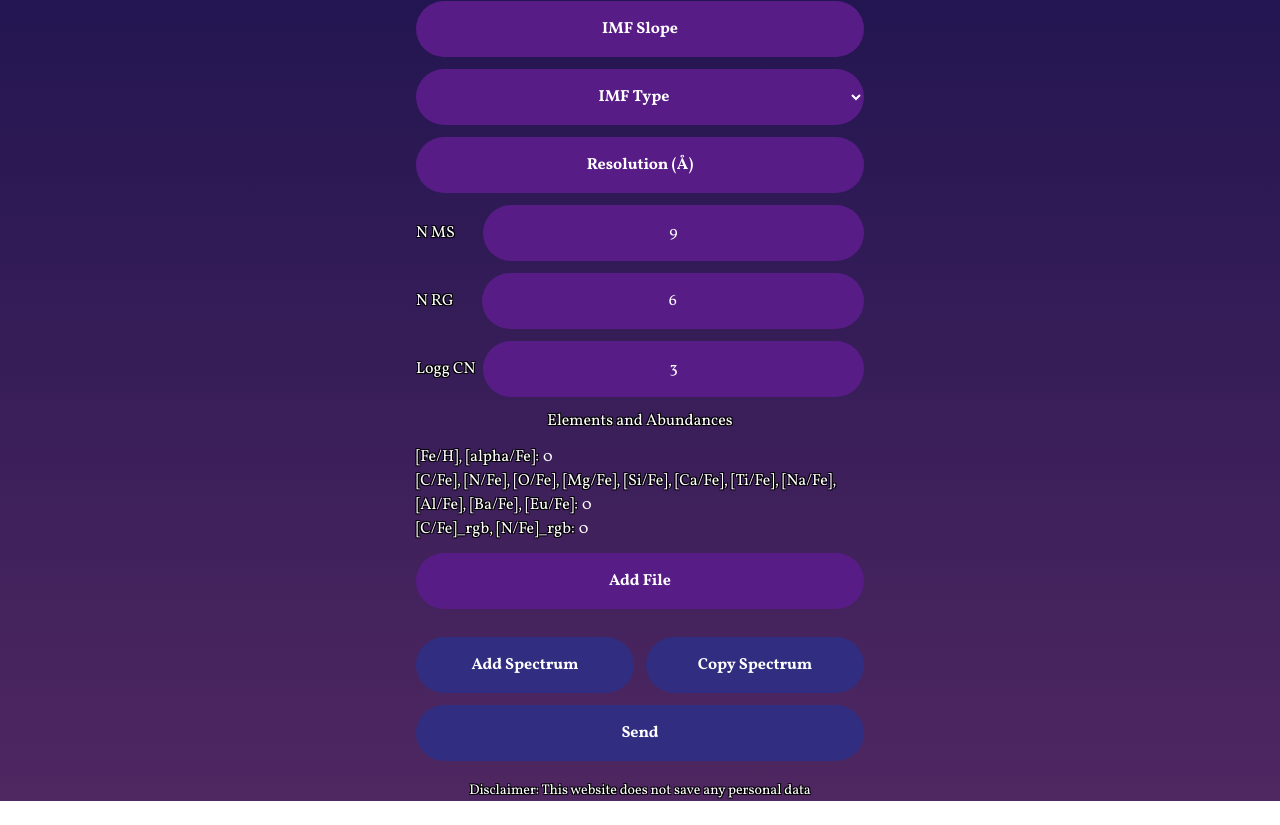
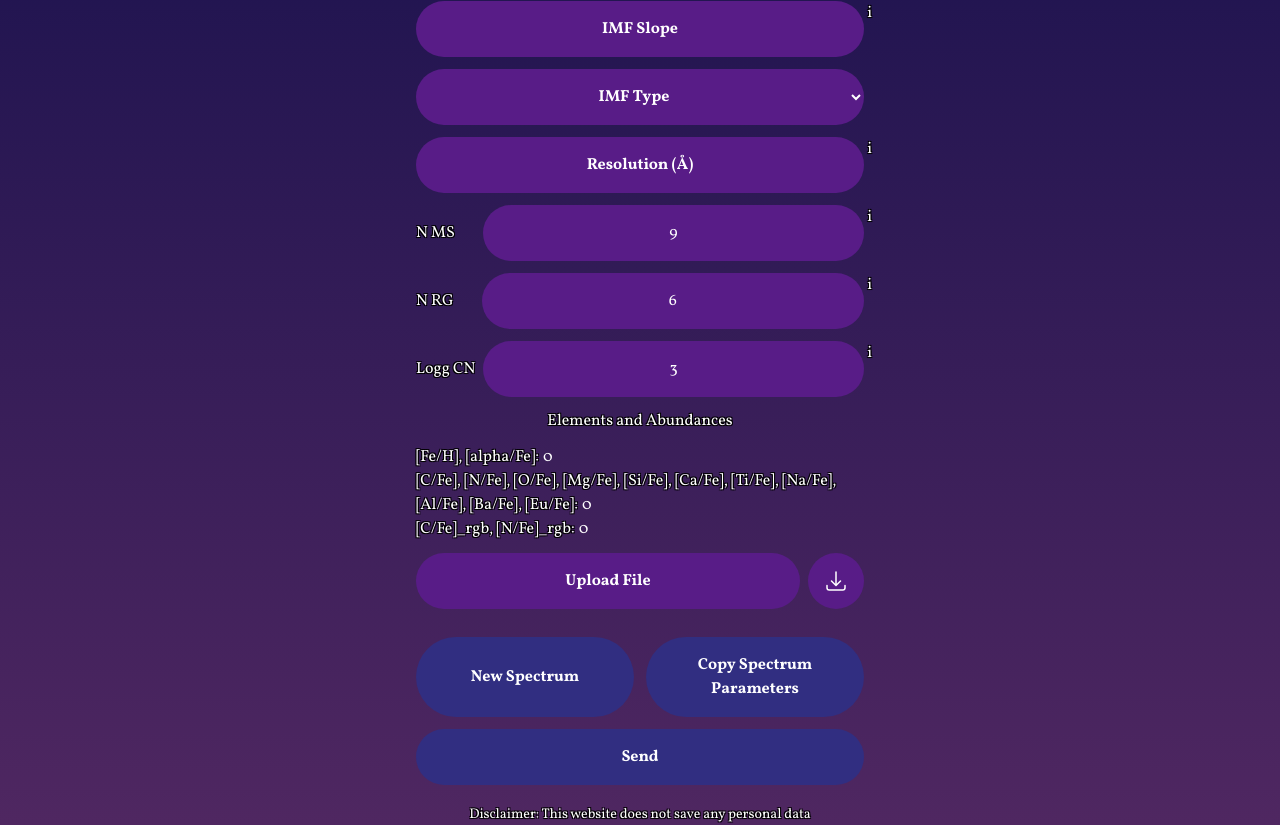
Before and after one commit to MiliArizla/ssps-website, a Next.js app: page / in a window 1280 px wide. Shown: the part 567-1392 px from the top of the page. Before the commit the page ends 1368 px from the top, so only its background shows below. Built offline with nearby package versions, Linux system fonts and the light colour scheme.

Commit message:
Added the info and tooltip

```diff
--- /dev/null
+++ b/app/InfoTooltip.component.tsx
@@ -0,0 +1,21 @@
+import React from "react";
+
+export interface InfoToolTipProps {
+  information: string;
+}
+
+export const InfoToolTip: React.FC<
+  React.PropsWithChildren<InfoToolTipProps>
+> = ({ information, children }) => {
+  return (
+    <div className="relative w-full">
+      <span
+        className="info-button absolute -right-2 cursor-pointer"
+        title={information}
+      >
+        i
+      </span>
+      {children}
+    </div>
+  );
+};
--- a/app/globals.css
+++ b/app/globals.css
@@ -25,6 +25,10 @@ footer {
   @apply bg-purple-900 rounded-full py-4 placeholder:text-white placeholder:text-center text-center placeholder:font-bold;
 }
 
+.info-button {
+  @apply text-white text-center;
+}
+
 input[type="number"]::-webkit-inner-spin-button,
 input[type="number"]::-webkit-outer-spin-button {
   -webkit-appearance: none;
--- a/app/page.tsx
+++ b/app/page.tsx
@@ -1,6 +1,7 @@
 "use client";
 
 import { useState } from "react";
+import { InfoToolTip } from "./InfoTooltip.component";
 
 export default function Home() {
   const [email, setEmail] = useState("");
@@ -53,6 +54,7 @@ export default function Home() {
           onChange={(event) => setFinalLambda(parseFloat(event.target.value))}
         />
       </div>
+      <InfoToolTip information="Delta Lambda">
         <input
           className="input-pretty w-full"
           placeholder="Δλ (Å/pix)"
@@ -60,6 +62,8 @@ export default function Home() {
           value={deltaLambda}
           onChange={(event) => setDeltaLambda(parseFloat(event.target.value))}
         />
+      </InfoToolTip>
+      <InfoToolTip information="The ages go from 8 Gyrs to 14 Gyrs">
         <select
           className="input-pretty w-full font-bold"
           value={age}
@@ -76,6 +80,8 @@ export default function Home() {
           <option value={13}>13</option>
           <option value={14}>14</option>
         </select>
+      </InfoToolTip>
+      <InfoToolTip information="Add the IMF Slope the values go from 1 to 7">
         <input
           className="input-pretty w-full"
           placeholder="IMF Slope"
@@ -90,6 +96,7 @@ export default function Home() {
             )
           }
         ></input>
+      </InfoToolTip>
       <select
         className="input-pretty w-full font-bold"
         value={imfType}
@@ -102,6 +109,7 @@ export default function Home() {
         <option value={"Salpeter"}>Salpeter</option>
         <option value={"Unimodal"}>Unimodal</option>
       </select>
+      <InfoToolTip information="Add the resolution in Å">
         <input
           className="input-pretty w-full"
           placeholder="Resolution (Å)"
@@ -109,6 +117,8 @@ export default function Home() {
           value={resolution}
           onChange={(event) => setResolution(parseFloat(event.target.value))}
         />
+      </InfoToolTip>
+      <InfoToolTip information="Add Info here">
         <div className="flex w-full items-center">
           <label className="shrink-0 mr-7">N MS</label>
           <input
@@ -124,6 +134,8 @@ export default function Home() {
             }
           />
         </div>
+      </InfoToolTip>
+      <InfoToolTip information="Add Info here">
         <div className="flex w-full items-center">
           <label className="shrink-0 mr-7">N RG</label>
           <input
@@ -139,6 +151,8 @@ export default function Home() {
             }
           />
         </div>
+      </InfoToolTip>
+      <InfoToolTip information="Add Info here">
         <div className="flex w-full items-center">
           <label className="shrink-0 mr-2">Logg CN</label>
           <input
@@ -154,6 +168,7 @@ export default function Home() {
             }
           />
         </div>
+      </InfoToolTip>
       <p>Elements and Abundances</p>
       <div className="flex flex-wrap">
         {elements.map((element, index) => (
@@ -172,13 +187,36 @@ export default function Home() {
           </div>
         ))}
       </div>
-      <button className="input-pretty w-full font-bold mb-4">Add File</button>
+      <div className="w-full flex items-center mb-4 gap-2">
+        <button className="input-pretty w-full font-bold ">Upload File</button>
+        <span title="Download the example file" className="input-pretty px-4">
+          <svg
+            xmlns="http://www.w3.org/2000/svg"
+            viewBox="0 0 24 24"
+            fill="currentColor"
+            className="w-6 h-6 cursor-pointer"
+          >
+            <path
+              fillRule="evenodd"
+              d="M12 2.25a.75.75 0 0 1 .75.75v11.69l3.22-3.22a.75.75 0 1 1 1.06 1.06l-4.5 4.5a.75.75 0 0 1-1.06 0l-4.5-4.5a.75.75 0 1 1 1.06-1.06l3.22 3.22V3a.75.75 0 0 1 .75-.75Zm-9 13.5a.75.75 0 0 1 .75.75v2.25a1.5 1.5 0 0 0 1.5 1.5h13.5a1.5 1.5 0 0 0 1.5-1.5V16.5a.75.75 0 0 1 1.5 0v2.25a3 3 0 0 1-3 3H5.25a3 3 0 0 1-3-3V16.5a.75.75 0 0 1 .75-.75Z"
+              clipRule="evenodd"
+            />
+          </svg>
+        </span>
+      </div>
+
       <div className="w-full flex gap-3 justify-center">
-        <button className="w-full bg-indigo-900 rounded-full px-4 py-4 text-center font-bold ">
-          Add Spectrum
+        <button
+          className="w-full bg-indigo-900 rounded-full px-4 py-4 text-center font-bold"
+          title="Add a New Spectrum with the default values"
+        >
+          New Spectrum
         </button>
-        <button className=" w-full bg-indigo-900 rounded-full px-4 py-4 text-center font-bold ">
-          Copy Spectrum
+        <button
+          className=" w-full bg-indigo-900 rounded-full px-4 py-4 text-center font-bold "
+          title="Add a New Spectrum with the values of your previous spectrum"
+        >
+          Copy Spectrum Parameters
         </button>
       </div>
       <button className="w-full bg-indigo-900 rounded-full px-4 py-4 text-center font-bold">
```
Lines whose indentation alone changed are shown as unchanged.
